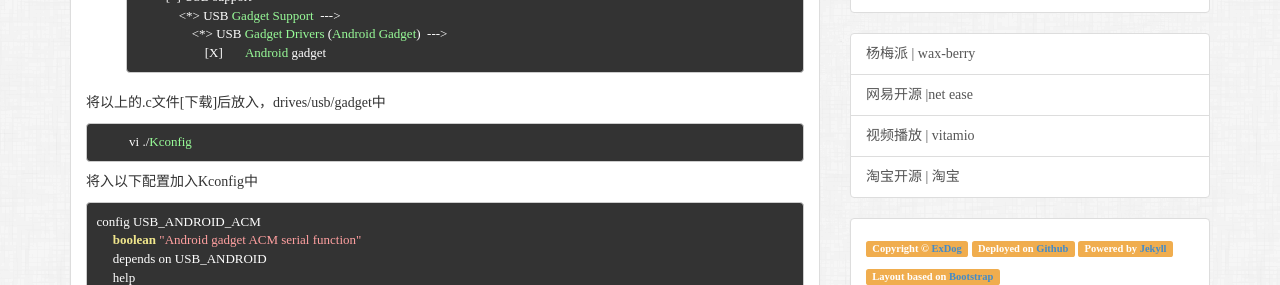
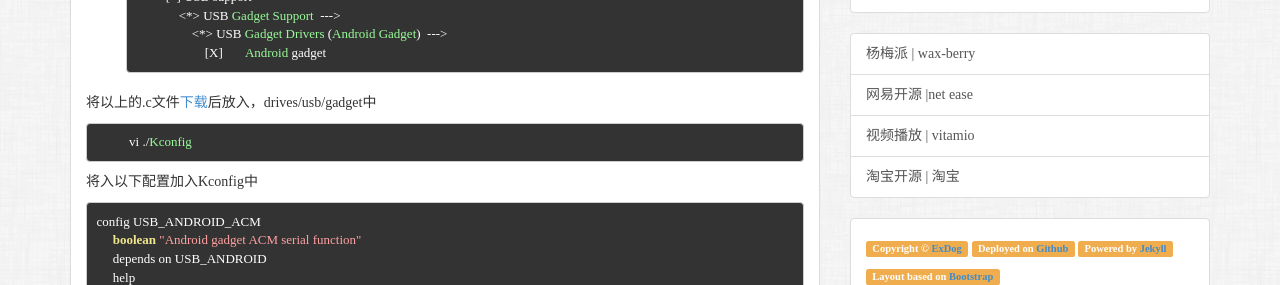
Before and after one commit to ExDog/ExDog.github.io, a Jekyll site: the page built from _posts/diary/2013-12-30-linux-内核编译配置.md, in a window 1280 px wide and 900 px high, scrolled down 696 px, cut to the strip 165-450 px from the top of the window. Built offline with Jekyll 4.4.1, drawn with Linux system fonts in a browser that asks for light colours; Markdown is read by kramdown in place of the engine named in the settings; comment, search, counter and statistics services are not loaded; some of the changed lines change nothing that is shown.

Commit message:
下载网址加入

```diff
--- a/_posts/diary/2013-12-30-linux-内核编译配置.md
+++ b/_posts/diary/2013-12-30-linux-内核编译配置.md
@@ -45,7 +45,7 @@ tags : [硬件]
                             [X]       Android gadget
 
 
-将以上的.c文件[下载]后放入，drives/usb/gadget中
+将以上的.c文件[下载](https://gitorious.org/replicant/kernel_samsung_crespo/source/b15e5954ceec385abe84e2928dd08d8917e18627:drivers/usb/gadget)后放入，drives/usb/gadget中
 
               vi ./Kconfig
 
```
